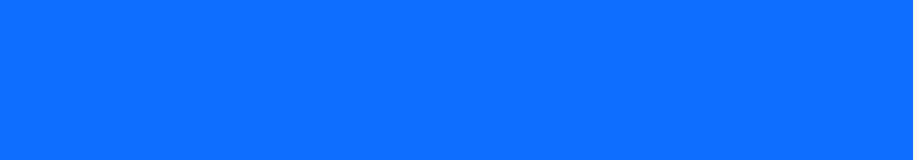
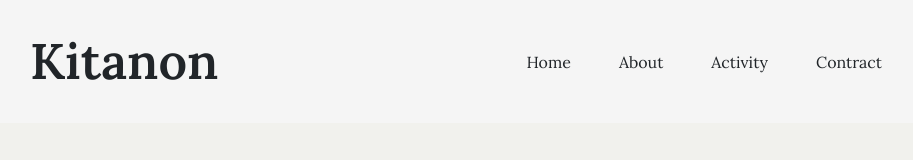
Before and after one commit to cpe-cmu-261207/lab-01-Kitanonsan, a plain HTML site: page index.html in a window 1280 px wide. Shown: the whole page, without its empty margins (184-1097 px from the left). Drawn offline with nearby package versions, Linux system fonts and the light colour scheme.

Commit message:
Add Home&About

```diff
--- a/index.html
+++ b/index.html
@@ -4,7 +4,7 @@
     <meta charset="UTF-8" />
     <meta http-equiv="X-UA-Compatible" content="IE=edge" />
     <meta name="viewport" content="width=device-width, initial-scale=1.0" />
-    <title>My Resume Website</title>
+    <title>HOME</title>
     <link
       href="https://cdn.jsdelivr.net/npm/bootstrap@5.2.0-beta1/dist/css/bootstrap.min.css"
       rel="stylesheet"
@@ -16,7 +16,37 @@
       integrity="sha384-pprn3073KE6tl6bjs2QrFaJGz5/SUsLqktiwsUTF55Jfv3qYSDhgCecCxMW52nD2"
       crossorigin="anonymous"
     ></script>
+    <link rel="preconnect" href="https://fonts.googleapis.com" />
+    <link rel="preconnect" href="https://fonts.gstatic.com" crossorigin />
+    <link
+      href="https://fonts.googleapis.com/css2?family=Lora&display=swap"
+      rel="stylesheet"
+    />
+    <link rel="preconnect" href="https://fonts.googleapis.com" />
+    <link rel="preconnect" href="https://fonts.gstatic.com" crossorigin />
+    <link
+      href="https://fonts.googleapis.com/css2?family=Lora:wght@600&display=swap"
+      rel="stylesheet"
+    />
   </head>
 
-  <body class="bg-primary"></body>
+  <body style="background-color: #f1f1ed">
+    <div class="d-flex vstack gap-3">
+      <!-- Navbar -->
+      <div style="background-color: whitesmoke">
+        <div
+          class="d-flex mx-auto align-items-center p-4"
+          style="max-width: 900px; font-family: 'Lora', seri"
+        >
+          <span class="me-auto fw-bold" style="font-size: 50px">Kitanon</span>
+          <div class="d-flex hstack gap-5">
+            <span style="font-family: 'Lora', serif">Home</span>
+            <span>About</span>
+            <span>Activity</span>
+            <span>Contract</span>
+          </div>
+        </div>
+      </div>
+    </div>
+  </body>
 </html>
```
Also changed, not shown: about.html (added, +10 -0 lines).
